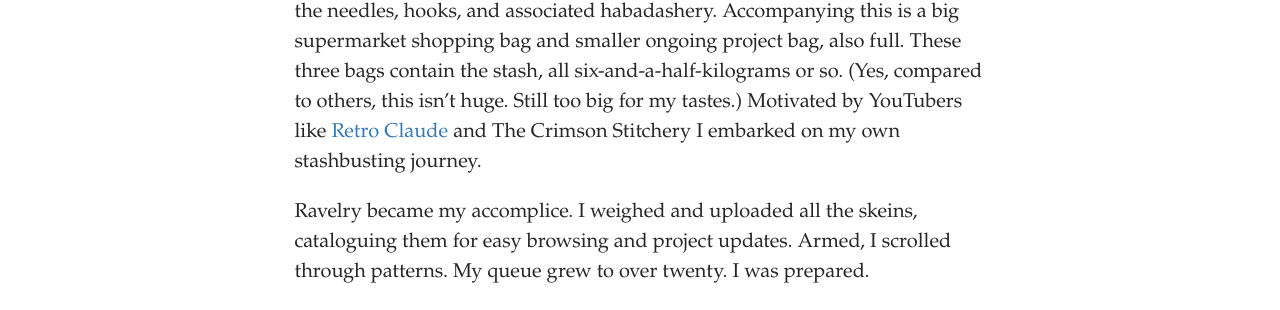
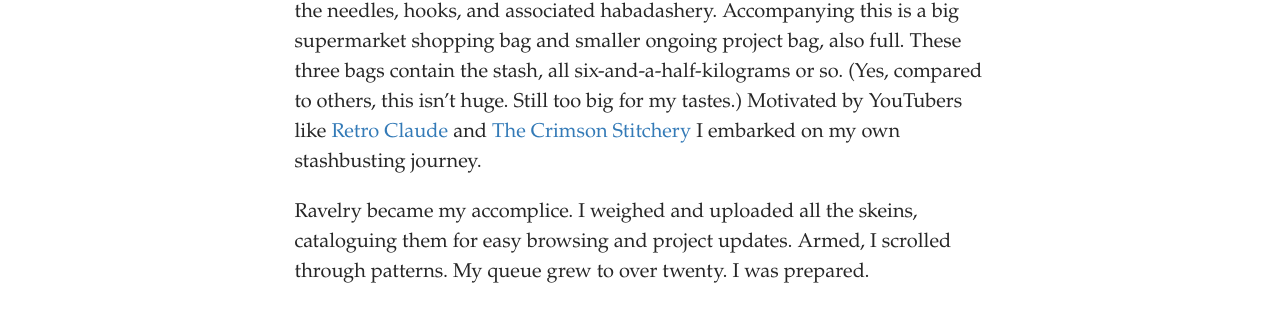
Before and after one commit to SammySpinsAYarn/Blog, a Jekyll site: the page built from _posts/2023-06-22-what-shall-i-write-about.md, in a window 1280 px wide. Shown: the part 505-815 px from the top of the page. Built offline with Jekyll 4.4.1, drawn with Linux system fonts in a browser that asks for light colours; some web fonts are replaced; some of the changed lines change nothing that is shown.

Commit message:
Update Post “2023-06-22-what-shall-i-write-about”

```diff
--- a/_posts/2023-06-22-what-shall-i-write-about.md
+++ b/_posts/2023-06-22-what-shall-i-write-about.md
@@ -7,7 +7,7 @@
 ---
 Yarn crafters are familiar with the stash effect. The unwitting accumulation and seemingly independent multiplication of craft supplies. How individual skeins seem manageable but gather into hoards and lurk, waiting to topple out of storage spaces and bury the unsuspecting. My stash is smaller than others I've heard about, but still feels large. Somehow, in my efforts to shrink it through use, I have gathered more. embarked on my own stashbusting journey.
 
-I﻿t started out simply enough. I decided I wanted to fit my stash into the new project bag I'd bought, which seems a good size and has fancy storage to fit all the needles, hooks, and associated habadashery. Accompanying this is a big supermarket shopping bag and smaller ongoing project bag, also full. These three bags contain the stash, all six-and-a-half-kilograms or so. (Yes, compared to others, this isn't huge. Still too big for my tastes.) Motivated by YouTubers like [Retro Claude](https://www.youtube.com/playlist?list=PLIpjXi4a4nTRZe41dSvAlAxCW1lyEKaUo) and The Crimson Stitchery I embarked on my own stashbusting journey.
+I﻿t started out simply enough. I decided I wanted to fit my stash into the new project bag I'd bought, which seems a good size and has fancy storage to fit all the needles, hooks, and associated habadashery. Accompanying this is a big supermarket shopping bag and smaller ongoing project bag, also full. These three bags contain the stash, all six-and-a-half-kilograms or so. (Yes, compared to others, this isn't huge. Still too big for my tastes.) Motivated by YouTubers like [Retro Claude](https://www.youtube.com/playlist?list=PLIpjXi4a4nTRZe41dSvAlAxCW1lyEKaUo) and [The Crimson Stitchery](https://www.youtube.com/playlist?list=PL1VxpiMcBXBPGMdDoSi63QK5ZRTgISf-6) I embarked on my own stashbusting journey.
 
 R﻿avelry became my accomplice. I weighed and uploaded all the skeins, cataloguing them for easy browsing and project updates. Armed, I scrolled through patterns. My queue grew to over twenty. I was prepared.
 
```
